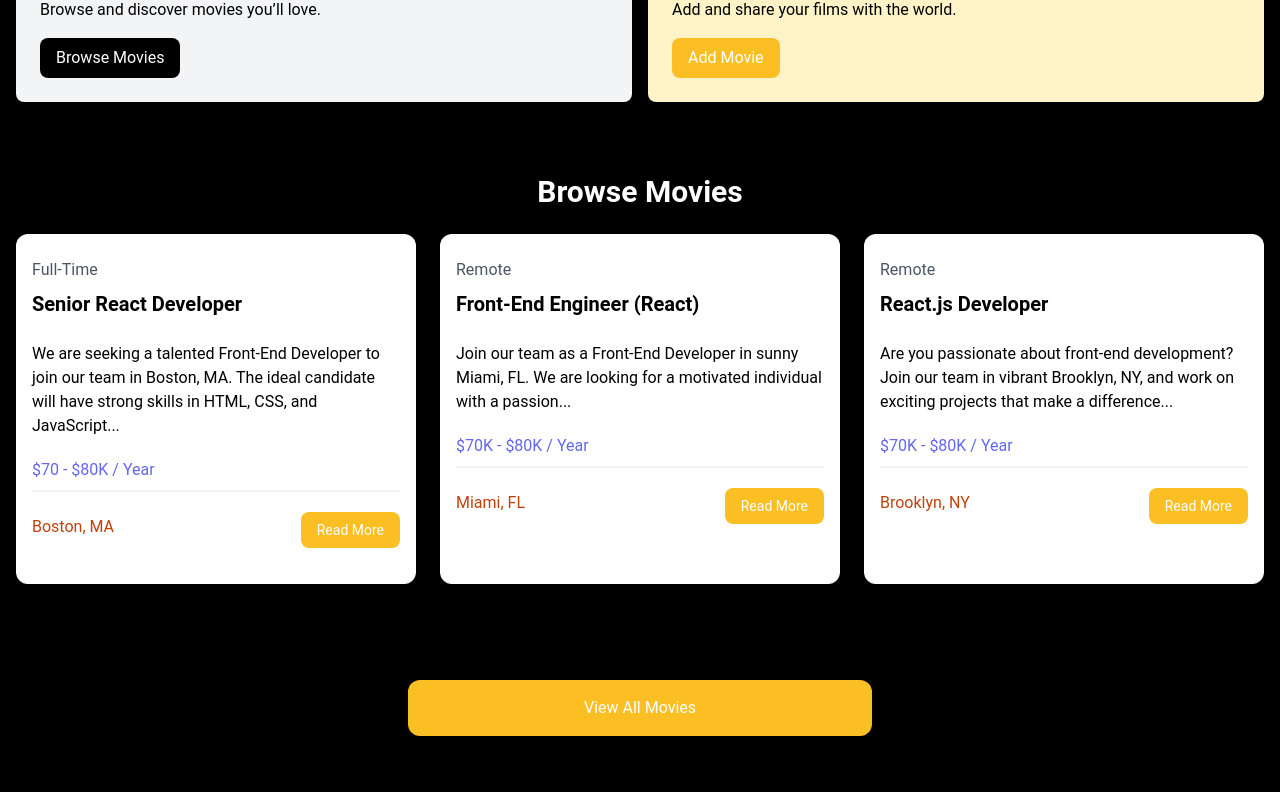
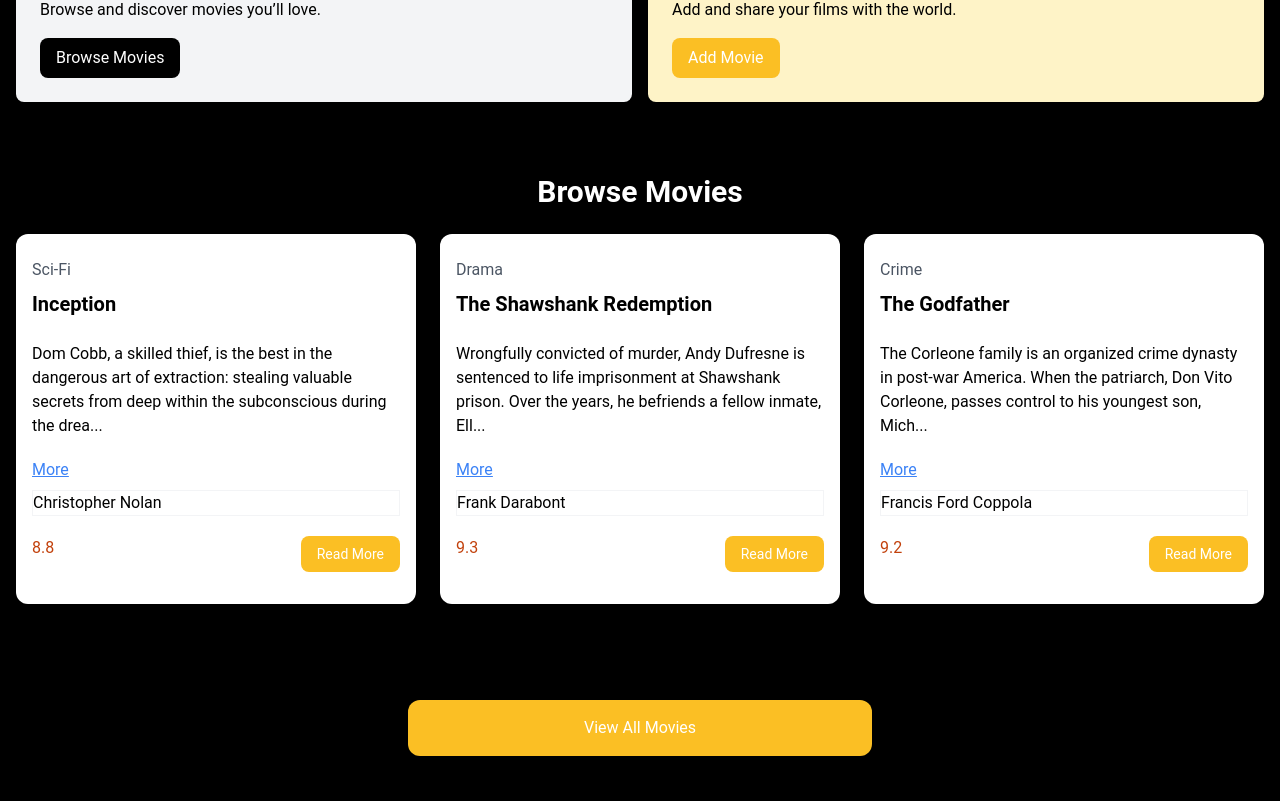
Before and after one commit to developedbyesh/react-movie-app-2025, a React (Vite) app: page / in a window 1280 px wide. Shown: the part 459-1260 px from the top of the page. Built offline with nearby package versions, Linux system fonts and the light colour scheme.

Commit message:
movie lisitngs

```diff
--- /dev/null
+++ b/src/components/MovieListing.jsx
@@ -0,0 +1,44 @@
+import React from 'react';
+import { useState } from 'react';
+
+const MovieListing = ({ movie }) => {
+  const [isExpanded, setIsExpanded] = useState(false);
+  const toggleDescription = () => {
+    setIsExpanded(!isExpanded);
+  };
+  return (
+    <div className="bg-white rounded-xl shadow-md relative">
+      <div className="p-4">
+        <div className="mb-6">
+          <div className="text-gray-600 my-2">{movie.genre}</div>
+          <h3 className="text-xl font-bold">{movie.title}</h3>
+        </div>
+
+        <div className="mb-5">
+          {isExpanded
+            ? movie.description
+            : `${movie.description.slice(0, 150)}...`}
+        </div>
+        <button onClick={toggleDescription} className="text-blue-500 underline">
+          {isExpanded ? 'Less' : 'More'}
+        </button>
+
+        <h3 className="text-indigo-500 mb-2"></h3>
+
+        <div className="border border-gray-100 mb-5">{movie.director}</div>
+
+        <div className="flex flex-col lg:flex-row justify-between mb-4">
+          <div className="text-orange-700 mb-3">{movie.rating}</div>
+          <a
+            href="job.html"
+            className="h-[36px] bg-amber-400 hover:bg-amber-300 text-white px-4 py-2 rounded-lg text-center text-sm"
+          >
+            Read More
+          </a>
+        </div>
+      </div>
+    </div>
+  );
+};
+
+export default MovieListing;
--- a/src/components/MovieListings.jsx
+++ b/src/components/MovieListings.jsx
@@ -1,6 +1,9 @@
 import React from 'react';
+import MovieListing from './MovieListing';
+import movies from '../movies.json';
 
 const MovieListings = () => {
+  const popularMovies = movies.slice(0, 3);
   return (
     <section className="bg-black px-4 py-10">
       <div className="container-xl lg:container m-auto">
@@ -8,100 +11,9 @@ const MovieListings = () => {
           Browse Movies
         </h2>
         <div className="grid grid-cols-1 md:grid-cols-3 gap-6">
-          <div className="bg-white rounded-xl shadow-md relative">
-            <div className="p-4">
-              <div className="mb-6">
-                <div className="text-gray-600 my-2">Full-Time</div>
-                <h3 className="text-xl font-bold">Senior React Developer</h3>
-              </div>
-
-              <div className="mb-5">
-                We are seeking a talented Front-End Developer to join our team
-                in Boston, MA. The ideal candidate will have strong skills in
-                HTML, CSS, and JavaScript...
-              </div>
-
-              <h3 className="text-indigo-500 mb-2">$70 - $80K / Year</h3>
-
-              <div className="border border-gray-100 mb-5"></div>
-
-              <div className="flex flex-col lg:flex-row justify-between mb-4">
-                <div className="text-orange-700 mb-3">
-                  <i className="fa-solid fa-location-dot text-lg"></i>
-                  Boston, MA
-                </div>
-                <a
-                  href="job.html"
-                  className="h-[36px] bg-amber-400 hover:bg-amber-300 text-white px-4 py-2 rounded-lg text-center text-sm"
-                >
-                  Read More
-                </a>
-              </div>
-            </div>
-          </div>
-          <div className="bg-white rounded-xl shadow-md relative">
-            <div className="p-4">
-              <div className="mb-6">
-                <div className="text-gray-600 my-2">Remote</div>
-                <h3 className="text-xl font-bold">
-                  Front-End Engineer (React)
-                </h3>
-              </div>
-
-              <div className="mb-5">
-                Join our team as a Front-End Developer in sunny Miami, FL. We
-                are looking for a motivated individual with a passion...
-              </div>
-
-              <h3 className="text-indigo-500 mb-2">$70K - $80K / Year</h3>
-
-              <div className="border border-gray-100 mb-5"></div>
-
-              <div className="flex flex-col lg:flex-row justify-between mb-4">
-                <div className="text-orange-700 mb-3">
-                  <i className="fa-solid fa-location-dot text-lg"></i>
-                  Miami, FL
-                </div>
-                <a
-                  href="job.html"
-                  className="h-[36px] bg-amber-400 hover:bg-amber-300 text-white px-4 py-2 rounded-lg text-center text-sm"
-                >
-                  Read More
-                </a>
-              </div>
-            </div>
-          </div>
-          <div className="bg-white rounded-xl shadow-md relative">
-            <div className="p-4">
-              <div className="mb-6">
-                <div className="text-gray-600 my-2">Remote</div>
-                <h3 className="text-xl font-bold">React.js Developer</h3>
-              </div>
-
-              <div className="mb-5">
-                Are you passionate about front-end development? Join our team in
-                vibrant Brooklyn, NY, and work on exciting projects that make a
-                difference...
-              </div>
-
-              <h3 className="text-indigo-500 mb-2">$70K - $80K / Year</h3>
-
-              <div className="border border-gray-100 mb-5"></div>
-
-              <div className="flex flex-col lg:flex-row justify-between mb-4">
-                <div className="text-orange-700 mb-3">
-                  <i className="fa-solid fa-location-dot text-lg"></i>
-                  Brooklyn, NY
-                </div>
-                <a
-                  href="job.html"
-                  className="h-[36px] bg-amber-400 hover:bg-amber-300 text-white px-4 py-2 rounded-lg text-center text-sm"
-                >
-                  Read More
-                </a>
-              </div>
-            </div>
-          </div>
+          {popularMovies.map((movie) => (
+            <MovieListing key={movie.id} movie={movie} />
+          ))}
         </div>
       </div>
     </section>
--- a/src/components/ViewAllMovies.jsx
+++ b/src/components/ViewAllMovies.jsx
@@ -6,7 +6,7 @@ const ViewAllMovies = () => {
       <div className="m-auto max-w-lg my-10 px-6">
         <a
           href="jobs.html"
-          className="block bg-amber-400 hover:bg-amber-300 text-white text-center py-4 px-6 rounded-xl hover:bg-gray-700"
+          className="block bg-amber-400 hover:bg-amber-300 text-white text-center py-4 px-6 rounded-xl"
         >
           View All Movies
         </a>
--- /dev/null
+++ b/src/movies.json
@@ -0,0 +1,86 @@
+[
+  {
+    "id": "1",
+    "title": "Inception",
+    "genre": "Sci-Fi",
+    "description": "Dom Cobb, a skilled thief, is the best in the dangerous art of extraction: stealing valuable secrets from deep within the subconscious during the dream state. Cobb's rare ability has made him a coveted player in industrial espionage but has also cost him everything he loves. Now, he is offered a chance at redemption, one final job that could give him his life back—but only if he can achieve the impossible: inception.",
+    "director": "Christopher Nolan",
+    "rating": "8.8",
+    "crew": {
+      "writer": "Christopher Nolan",
+      "cast": "Leonardo DiCaprio, Joseph Gordon-Levitt, Ellen Page, Tom Hardy",
+      "producer": "Emma Thomas, Christopher Nolan",
+      "music": "Hans Zimmer"
+    }
+  },
+  {
+    "id": "2",
+    "title": "The Shawshank Redemption",
+    "genre": "Drama",
+    "description": "Wrongfully convicted of murder, Andy Dufresne is sentenced to life imprisonment at Shawshank prison. Over the years, he befriends a fellow inmate, Ellis 'Red' Redding, and becomes instrumental in a money-laundering operation led by the prison warden. Despite the hardships, Andy never loses hope and eventually plots a daring escape, leaving a lasting impression on those around him.",
+    "director": "Frank Darabont",
+    "rating": "9.3",
+    "crew": {
+      "writer": "Stephen King, Frank Darabont",
+      "cast": "Tim Robbins, Morgan Freeman, Bob Gunton",
+      "producer": "Niki Marvin",
+      "music": "Thomas Newman"
+    }
+  },
+  {
+    "id": "3",
+    "title": "The Godfather",
+    "genre": "Crime",
+    "description": "The Corleone family is an organized crime dynasty in post-war America. When the patriarch, Don Vito Corleone, passes control to his youngest son, Michael, the reluctant new leader is drawn into a world of power, betrayal, and revenge. As Michael transforms into a ruthless mafia boss, the line between loyalty and corruption blurs in this epic tale of family and ambition.",
+    "director": "Francis Ford Coppola",
+    "rating": "9.2",
+    "crew": {
+      "writer": "Mario Puzo, Francis Ford Coppola",
+      "cast": "Marlon Brando, Al Pacino, James Caan, Diane Keaton",
+      "producer": "Albert S. Ruddy",
+      "music": "Nino Rota"
+    }
+  },
+  {
+    "id": "4",
+    "title": "The Dark Knight",
+    "genre": "Action",
+    "description": "In Gotham City, Batman sets out to dismantle organized crime but faces a new challenge in the form of the Joker, a criminal mastermind who thrives on chaos and destruction. As the Joker pushes Gotham into anarchy, Batman must confront his own moral boundaries and make devastating sacrifices to protect the city.",
+    "director": "Christopher Nolan",
+    "rating": "9.0",
+    "crew": {
+      "writer": "Jonathan Nolan, Christopher Nolan",
+      "cast": "Christian Bale, Heath Ledger, Aaron Eckhart, Maggie Gyllenhaal",
+      "producer": "Emma Thomas, Charles Roven",
+      "music": "Hans Zimmer, James Newton Howard"
+    }
+  },
+  {
+    "id": "5",
+    "title": "Pulp Fiction",
+    "genre": "Crime",
+    "description": "A series of interconnected stories unravel in the gritty underworld of Los Angeles. From two mob hitmen on a mission to retrieve a mysterious briefcase, to a boxer on the run after a double-cross, and a gangster's wife dancing dangerously close to trouble, the film weaves dark humor and brutal violence into a stylish and unforgettable tapestry.",
+    "director": "Quentin Tarantino",
+    "rating": "8.9",
+    "crew": {
+      "writer": "Quentin Tarantino",
+      "cast": "John Travolta, Uma Thurman, Samuel L. Jackson, Bruce Willis",
+      "producer": "Lawrence Bender",
+      "music": "Various Artists"
+    }
+  },
+  {
+    "id": "6",
+    "title": "Forrest Gump",
+    "genre": "Drama",
+    "description": "Forrest Gump, a kind-hearted and simple man from Alabama, recounts his extraordinary life story. From running across the country to unwittingly influencing historical events, Forrest navigates his life with unwavering optimism. Despite his limited intellect, his unconditional love for his childhood friend Jenny and his resilience in the face of adversity make his journey both inspiring and unforgettable.",
+    "director": "Robert Zemeckis",
+    "rating": "8.8",
+    "crew": {
+      "writer": "Eric Roth, Winston Groom",
+      "cast": "Tom Hanks, Robin Wright, Gary Sinise, Sally Field",
+      "producer": "Wendy Finerman",
+      "music": "Alan Silvestri"
+    }
+  }
+]
```
